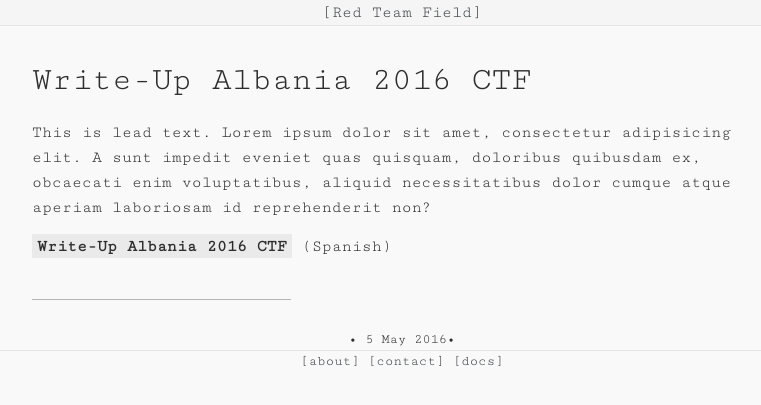
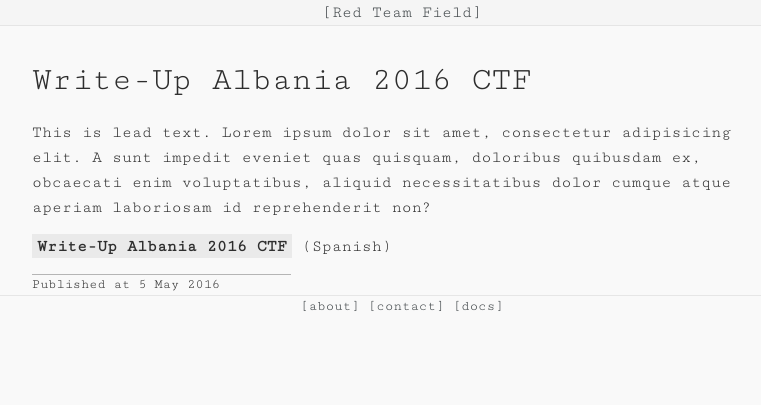
Before and after one commit to redtf/redtf.github.io, a Jekyll site: the page built from _posts/2017-09-02-albania-ctf.md, in a window 1280 px wide. Shown: the top 405 px of the page, without its empty margins (238-999 px from the left). Built offline with Jekyll 4.4.1, drawn with Linux system fonts in a browser that asks for light colours; some web fonts are replaced.

Commit message:
More files

```diff
--- a/_layouts/page.html
+++ b/_layouts/page.html
@@ -1,10 +1,6 @@
 ---
 layout: layout
 ---
-<header class="post-header">
-  <h1 class="post-title">{{ page.title }}</h1>
-</header>
-
 <article class="post-content">
   {{ content }}
 </article>
--- a/_layouts/post.html
+++ b/_layouts/post.html
@@ -4,8 +4,5 @@
   	  {{ content }}
       <hr>
       <div class="post-detail">
-  	      • {{ page.date | date: "%-d %b %Y" }}•
+  	      Published at {{ page.date | date: "%-d %b %Y" }}
       </div>
-  	<nav class="site-nav">
-          <a href="#" class="menu-icon">Google</a>
-    </nav>
--- a/_sass/_base.scss
+++ b/_sass/_base.scss
@@ -97,7 +97,7 @@
 }
 
 hr {
-    margin: 40px 65% 40px 0;
+    margin: 10px 65% 10px 0;
     border: 0;
     border-top: 1px solid #B5B5B5;
 }
--- a/_sass/_layout.scss
+++ b/_sass/_layout.scss
@@ -107,12 +107,8 @@
 /**
  * 404 Style
  */
-.badface {
-    opactiy: 0;
-    animation: bad 3s;
-    animation-iteration-count: infinite;
-    position: relative;
-    width: 200px;
+.error404 {
+    text-align: center;
 }
 
 @keyframes bad {
@@ -341,6 +337,8 @@
 }
 
 .post-title {
+    font-size: 1.5em;
+    font-family: $halant;
     letter-spacing: -1px;
     line-height: 1;
     text-align: center;
@@ -363,7 +361,6 @@
 .post-detail {
     font-family: $cutive;
     font-size: 13.5px;
-    text-align: center;
     margin-top: -10px;
 }
 
```
Also changed, not shown: 404.html (+4 -4 lines).
